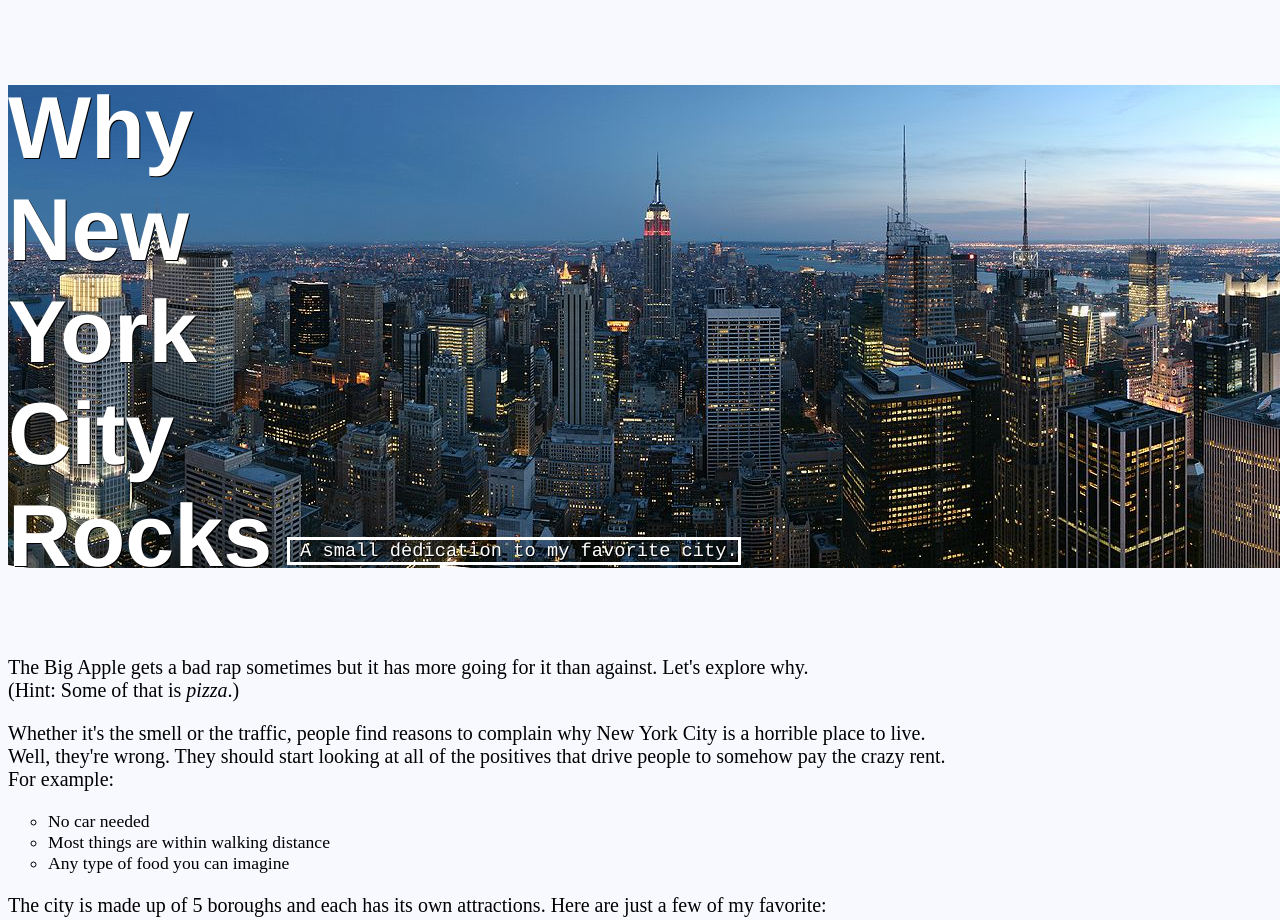
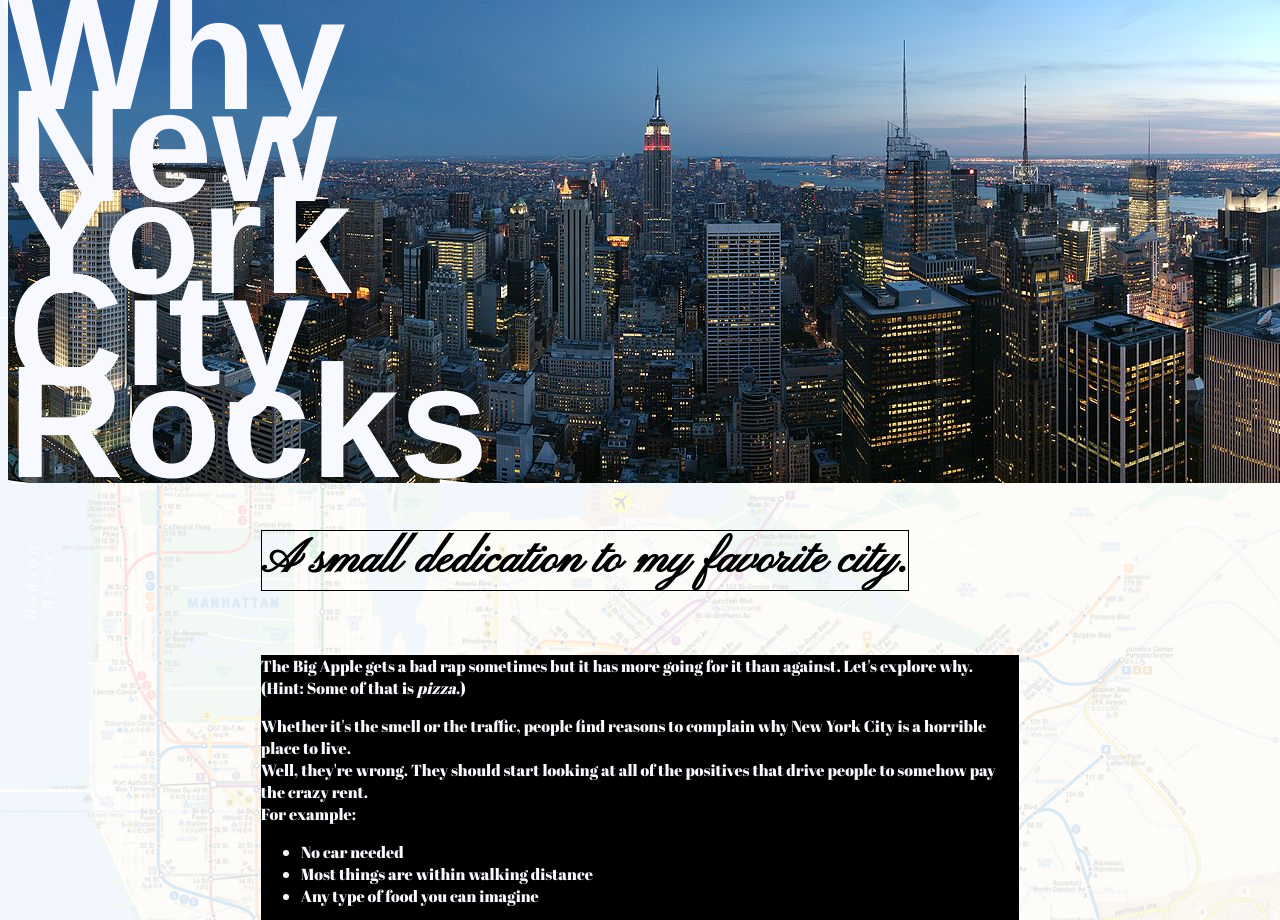
Before and after one commit to Alex-E-Camacho/Alex-E-Camacho.github.io, a plain HTML site: page index.html in a window 1280 px wide. Shown: the top 920 px of the page. Drawn offline with Linux system fonts and the light colour scheme.

Commit message:
Create alternate css style

```diff
--- /dev/null
+++ b/alternate-styles.css
@@ -0,0 +1,59 @@
+#background_image {
+	opacity: .15;
+	z-index: -2;
+	position: absolute;
+	left: 0;
+	top: 0;
+	width: 100%;
+	height: auto;
+
+}
+
+body {
+	font-family: 'Abril Fatface', cursive;
+	color: #F8F8FF;
+}
+
+main {
+	margin: auto 20% auto 20%;
+	background-color: #000;
+
+}
+
+img {
+	width: 100%;
+	height: auto;
+}
+
+#head_pic {
+	position: absolute;
+	top: 0px;
+	z-index: -1;
+}
+
+h1 {
+	font-family: helvetica;
+	font-size: 10em;
+	color: #F8F8FF;
+	width: 20%;
+	font-style: bold;
+	/*position: relative;*/
+	display: inline-block;
+	margin-top: 0px;
+	margin-left: 0px;
+	margin-bottom: 1px;
+	line-height: 92px;
+	/*text-shadow: 5px 1px #000;*/
+}
+
+h3 {
+	font-family: 'Abril Fatface', cursive;
+	font-family: 'Pinyon Script', cursive;
+	font-size: 3em;
+	color: #000;
+	position: relative;
+	margin-left: 20%;
+	margin-right: 20%;
+	display: inline-block;
+	border: .5px solid #000;
+}
--- a/index.html
+++ b/index.html
@@ -3,7 +3,10 @@
 <head>
 	<title>New York City Rocks!</title>
 	<meta charset="utf-8">
-	<link rel="stylesheet" type="text/css" href="styles.css">
+	<!-- <link rel="stylesheet" type="text/css" href="styles.css"> -->
+	<link rel="stylesheet" type="text/css" href="alternate-styles.css">
+	<link href="https://fonts.googleapis.com/css?family=Abril+Fatface" rel="stylesheet">
+	<link href="https://fonts.googleapis.com/css?family=Abril+Fatface|Pinyon+Script" rel="stylesheet">
 </head>
 
 <body>
@@ -11,7 +14,13 @@
 <h1>Why New York City Rocks</h1>
 <h3>A small dedication to my favorite city.</h3><br>
 
-<img src="images/nyc.jpg" alt="New York City buildings">
+<div>
+	<img id="background_image" src="images/subway-background.jpg" title="subway map background">
+</div>
+
+<img id="head_pic" src="images/nyc.jpg" alt="New York City buildings">
+
+<main>
 
 	<p>The Big Apple gets a bad rap sometimes but it has more going for it than against. Let's explore why.<br> (Hint: Some of that is <em>pizza</em>.)</p>
 
@@ -63,7 +72,7 @@
 	<p>But the real reason NYC is awesome is...<a href="./pizza.html">(click here</a> to find out.)</p>
 
 	</section>
-
+</main>
 
 <h5>Comparitive Website</h5>
 <p><a href="http://www.nycgo.com/">www.nycgo.com</a></p>
--- a/styles.css
+++ b/styles.css
@@ -1,4 +1,4 @@
-body {
+/*body {
 	background-color: ghostwhite;
 
 }
```
Also changed, not shown: images/subway-background.jpg (added). Lines whose indentation alone changed are shown as unchanged.
